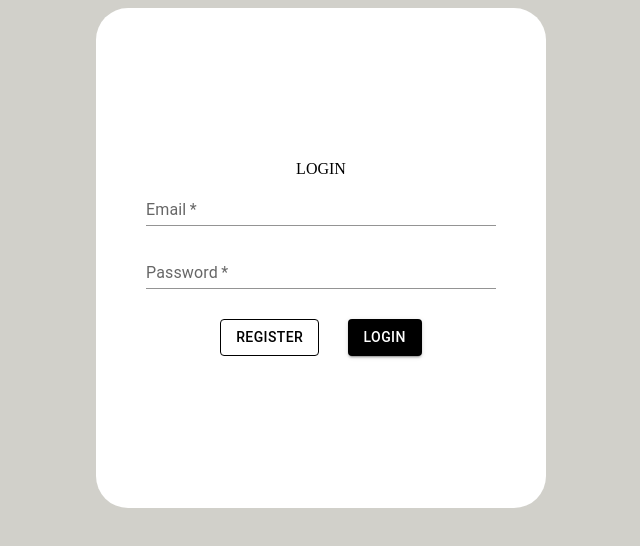
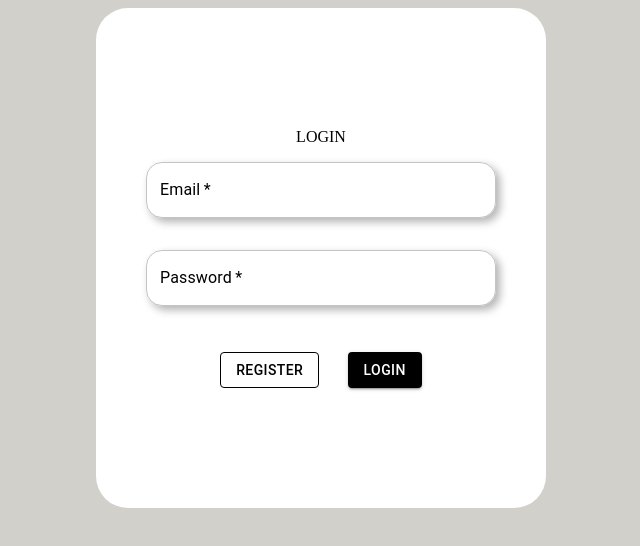
Before and after one commit to racoba/boredApp, a Next.js app: page /login in a window 1280 px wide. Shown: the top 546 px of the page, without its empty margins (319-959 px from the left). Built offline with nearby package versions, Linux system fonts and the light colour scheme.

Commit message:
add input component

```diff
--- a/package.json
+++ b/package.json
@@ -23,7 +23,8 @@
     "react-calendar": "^4.8.0",
     "react-dom": "^18",
     "react-input-mask": "^2.0.4",
-    "react-scripts": "^5.0.1"
+    "react-scripts": "^5.0.1",
+    "sass": "^1.79.5"
   },
   "devDependencies": {
     "@types/cookies": "^0.9.0",
--- a/src/app/(auth)/login/page.tsx
+++ b/src/app/(auth)/login/page.tsx
@@ -6,6 +6,10 @@ import { useRouter } from "next/navigation";
 
 import { AuthContext } from "@/context/AuthContext";
 import Store from "./store";
+
+import Input from "@/components/Input";
+
+import './styles.scss'
 
 type SignInData = {
     email: string;
@@ -28,11 +32,11 @@ const Login = () => {
 
     const handleCloseSnackbar = (event: React.SyntheticEvent | Event, reason?: string) => {
         if (reason === 'clickaway') {
-          return;
+            return;
         }
 
         setOpen(false);
-      };
+    };
 
     return (
         <>
@@ -53,18 +57,19 @@ const Login = () => {
                 >
                     LOGIN
                     <form onSubmit={() => onClickLogin({ email: store.form.email, password: store.form.password })}>
+
                         <FormControl style={{ display: "flex", alignItems: "center", justifyContent: "center", minWidth: 350 }}>
-                            <TextField
-                                required
+                            <Input
+                                required={true}
                                 type="email"
                                 label="Email"
-                                variant="standard"
                                 value={store.form?.email}
                                 onChange={(e) => store.setForm(e.target.value, undefined)}
-                                style={{ width: "100%" }}
+
                             />
 
-                            <TextField
+                            <Input
+                                props={{}}
                                 required
                                 type="password"
                                 label="Password"
--- /dev/null
+++ b/src/components/Input/index.tsx
@@ -0,0 +1,45 @@
+import React from 'react';
+import TextField from '@mui/material/TextField';
+
+import './styles.scss';
+
+interface InputProps {
+    label?: string;
+    type?: 'text' | 'password' | 'email' | 'number' | 'file';
+    required?: boolean;
+    value?: string;
+    onChange?: (event: React.ChangeEvent<HTMLInputElement>) => void;
+}
+
+const Input = React.forwardRef<HTMLInputElement, InputProps>(
+    ({ label, required, type = 'text', value, onChange }) => {
+        return (
+            <TextField
+                label={label}
+                variant="outlined"
+                required={required}
+                type={type}
+                value={value}
+                onChange={onChange}
+                className='input-container'
+                sx={{
+                    '& .MuiOutlinedInput-root': {
+                        fontSize: '1rem',
+                        borderRadius: '1rem',
+                        boxShadow: '4px 4px 8px rgba(0, 0, 0, 0.3)',
+                        '&.Mui-focused .MuiOutlinedInput-notchedOutline': {
+                            borderColor: 'black',
+                        }
+                    },
+                    '& .MuiInputLabel-root': {
+                        fontSize: '1rem',
+                        color: 'black'
+                    },
+
+                }}
+            />
+        );
+    }
+);
+
+export default Input;
--- /dev/null
+++ b/src/components/Input/styles.scss
@@ -0,0 +1,10 @@
+.input-container {
+    margin: 1rem 0 !important;
+    width: 100% !important;
+    transition: 0.3s ease;
+}
+
+.input-container:focus-within {
+    transform: scale(1.01);
+    border-color: black !important;
+}
```
Also changed, not shown: src/app/(auth)/login/styles.scss (added).
